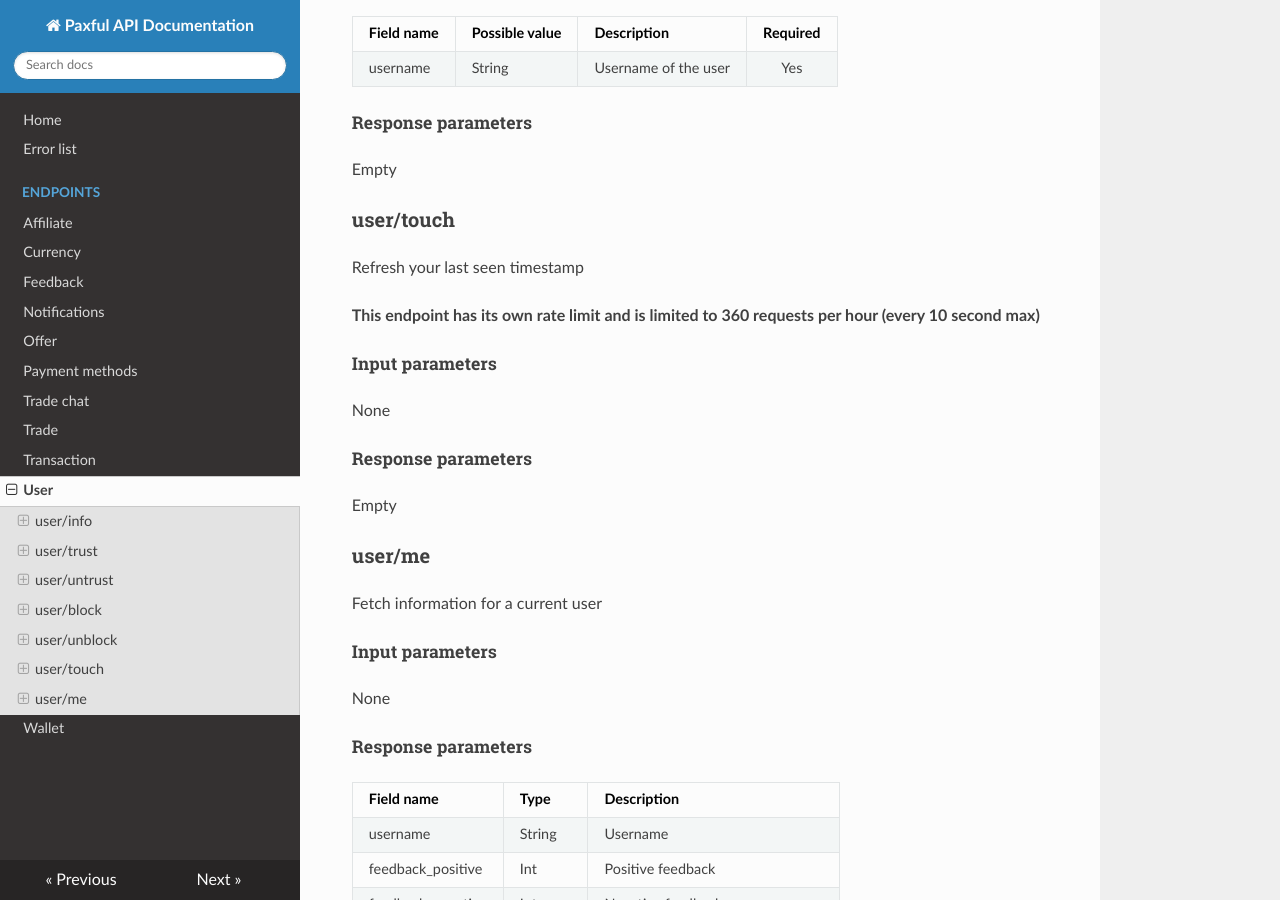
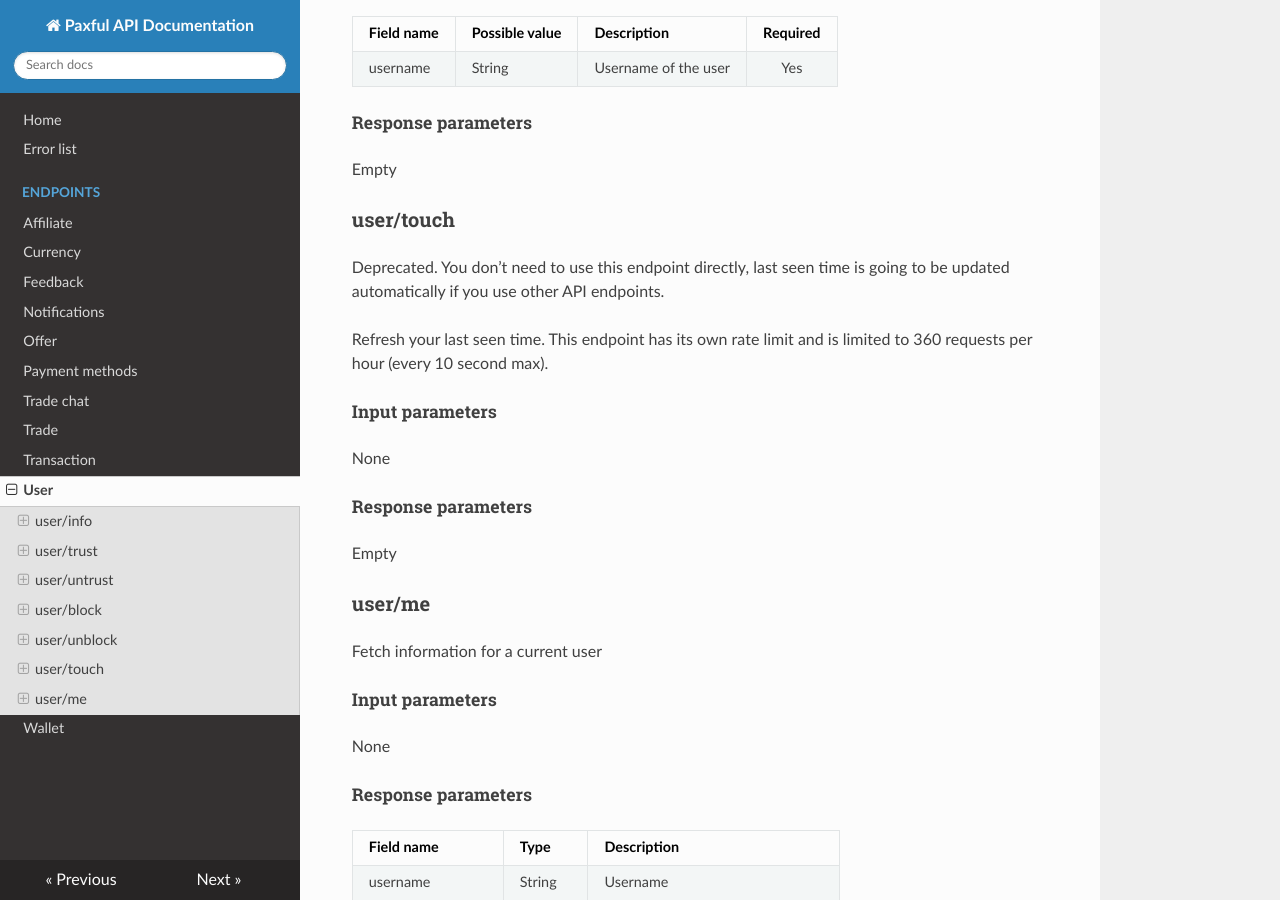
Before and after one commit to paxful/api-docs, an MkDocs documentation site: the page built from docs/endpoints/user.md, in a window 1280 px wide and 900 px high, scrolled down 2406 px. Built offline with MkDocs 1.6.1, drawn with Linux system fonts in a browser that asks for light colours; nearby versions of some CDN libraries.

Commit message:
UPDATE: update description for user/touch endpoint DP-426

```diff
--- a/docs/endpoints/user.md
+++ b/docs/endpoints/user.md
@@ -95,9 +95,9 @@ Empty
 
 ### user/touch
 
-Refresh your last seen timestamp
+Deprecated. You don’t need to use this endpoint directly, last seen time is going to be updated automatically if you use other API endpoints.
 
-**This endpoint has its own rate limit and is limited to 360 requests per hour (every 10 second max)**
+Refresh your last seen time. This endpoint has its own rate limit and is limited to 360 requests per hour (every 10 second max).
 
 ##### Input parameters
 
```
